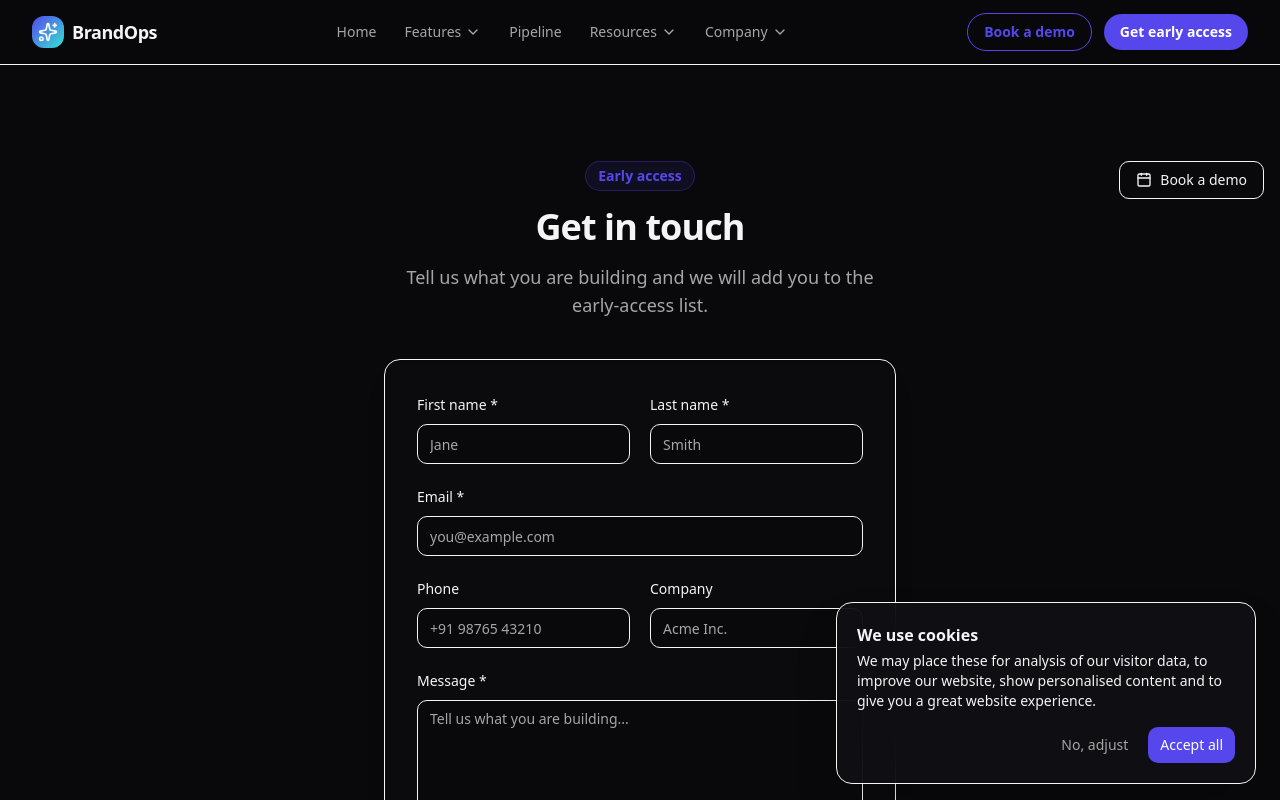
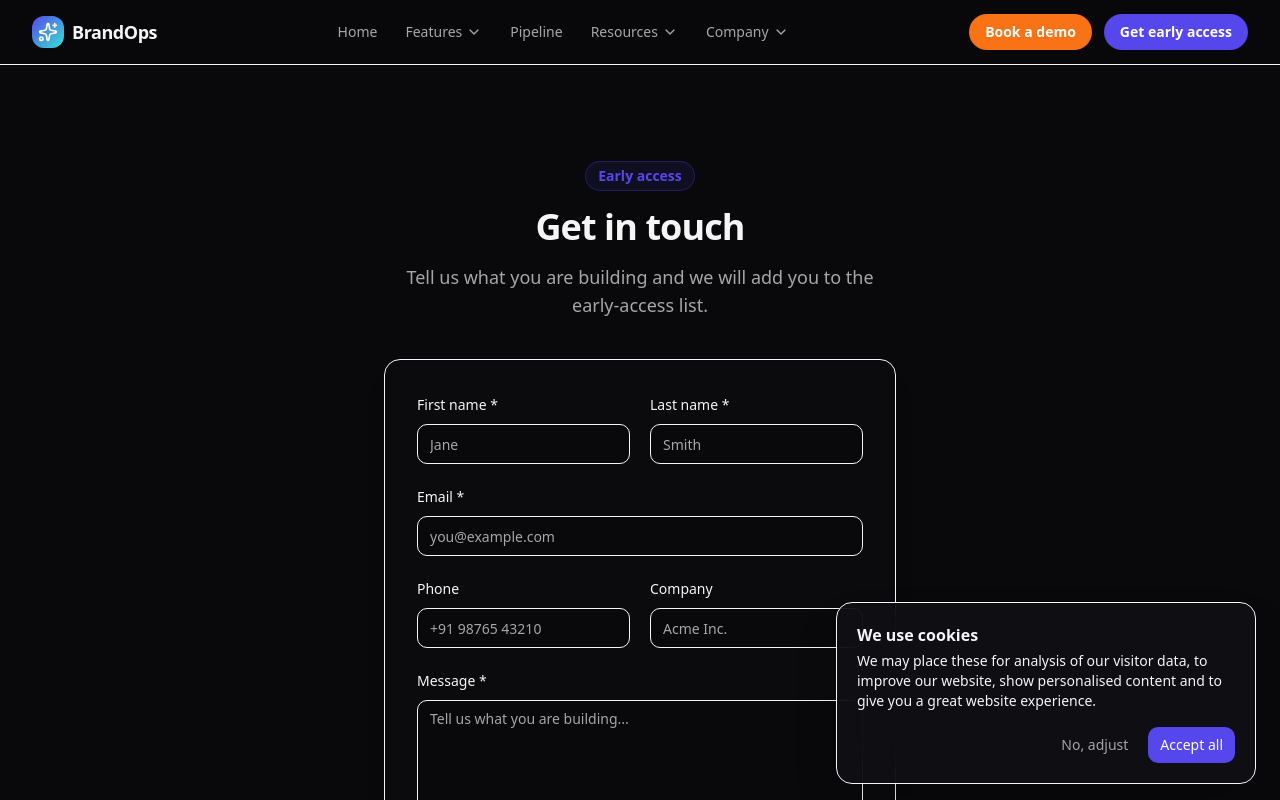
Before and after one commit to rajvictor1/personal-brand-content-automation-lp, a Next.js app: page /contact in a window 1280 px wide. Shown: the top 800 px of the page. Built offline with nearby package versions, Linux system fonts and the light colour scheme.

Commit message:
Fix demo form spacing, remove contact extra CTA, make header demo button orange

```diff
--- a/app/contact/page.tsx
+++ b/app/contact/page.tsx
@@ -2,8 +2,6 @@ import { ContactForm } from "@/components/contact-form";
 import { Reveal } from "@/components/animations";
 import { Badge } from "@/components/ui/badge";
 import { Metadata } from "next";
-import Link from "next/link";
-import { Calendar } from "lucide-react";
 
 export const metadata: Metadata = {
   title: "Contact BrandOps | Get Help With Your Content Workflow",
@@ -14,18 +12,8 @@ export const metadata: Metadata = {
 
 export default function ContactPage() {
   return (
-    <section className="relative py-24">
+    <section className="py-24">
       <div className="mx-auto max-w-xl px-4 sm:px-6 lg:px-8">
-        <div className="absolute right-4 top-24 hidden sm:block">
-          <Link
-            href="/demo"
-            className="inline-flex items-center justify-center gap-2 rounded-md border border-border/50 bg-background px-4 py-2 text-sm font-medium text-foreground transition-colors hover:bg-accent hover:text-accent-foreground"
-          >
-            <Calendar className="h-4 w-4" />
-            Book a demo
-          </Link>
-        </div>
-
         <Reveal className="mb-10 text-center">
           <Badge
             variant="outline"
--- a/app/demo/demo-content.tsx
+++ b/app/demo/demo-content.tsx
@@ -135,8 +135,8 @@ export default function DemoPage() {
                     </div>
                   </div>
                 ) : (
-                  <form onSubmit={handleSubmit} className="space-y-4">
-                    <div className="grid gap-4 sm:grid-cols-2">
+                  <form onSubmit={handleSubmit} className="space-y-5">
+                    <div className="grid gap-5 sm:grid-cols-2">
                       <div className="space-y-2">
                         <Label htmlFor="first_name">First name *</Label>
                         <Input
@@ -171,7 +171,7 @@ export default function DemoPage() {
                       />
                     </div>
 
-                    <div className="grid gap-4 sm:grid-cols-2">
+                    <div className="grid gap-5 sm:grid-cols-2">
                       <div className="space-y-2">
                         <Label htmlFor="phone">Phone</Label>
                         <Input
--- a/components/header.tsx
+++ b/components/header.tsx
@@ -153,7 +153,7 @@ export function Header() {
         <div className="flex items-center gap-3">
           <Link
             href="/demo"
-            className="hidden rounded-full border border-primary px-4 py-2 text-sm font-semibold text-primary transition-transform hover:scale-105 md:block"
+            className="hidden rounded-full bg-orange-500 px-4 py-2 text-sm font-semibold text-white transition-transform hover:scale-105 md:block"
           >
             Book a demo
           </Link>
```
